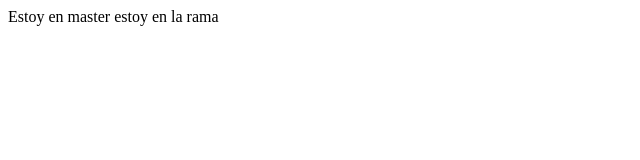
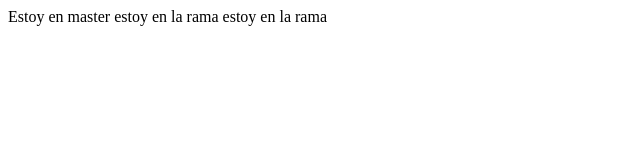
Before and after one commit to JorgeQuintanaGonzalez1997/practica_git_remote, a plain HTML site: page index.html in a window 1280 px wide. Shown: the whole page, without its empty margins (0-640 px from the left). Drawn offline with Linux system fonts and the light colour scheme.

Commit message:
Otra rueba entre ramas

```diff
--- a/index.html
+++ b/index.html
@@ -8,5 +8,6 @@
 <body>
     Estoy en master
 	estoy en la rama
+	estoy en la rama
 </body>
 </html>
```
